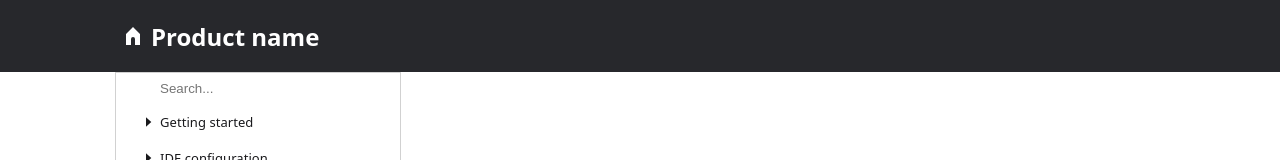
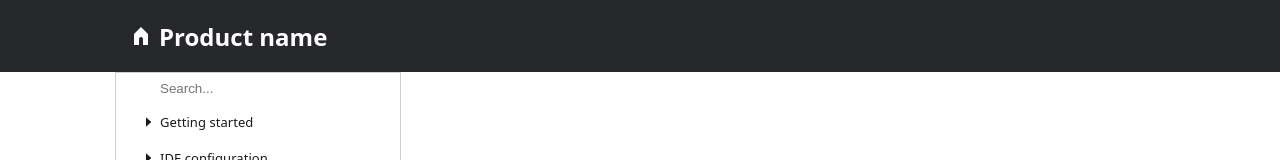
Before and after one commit to yslpn/table-of-contents, a React (Vite) app: page / in a window 1280 px wide. Shown: the top 160 px of the page. Built offline with nearby package versions, Linux system fonts and the light colour scheme.

Commit message:
fix: add margin for header text

```diff
--- a/src/widgets/header/ui/index.module.css
+++ b/src/widgets/header/ui/index.module.css
@@ -9,6 +9,7 @@
 .text {
   display: flex;
   align-items: center;
+  margin-left: 8px;
   font-size: 24px;
   font-weight: bold;
   color: white;
```
